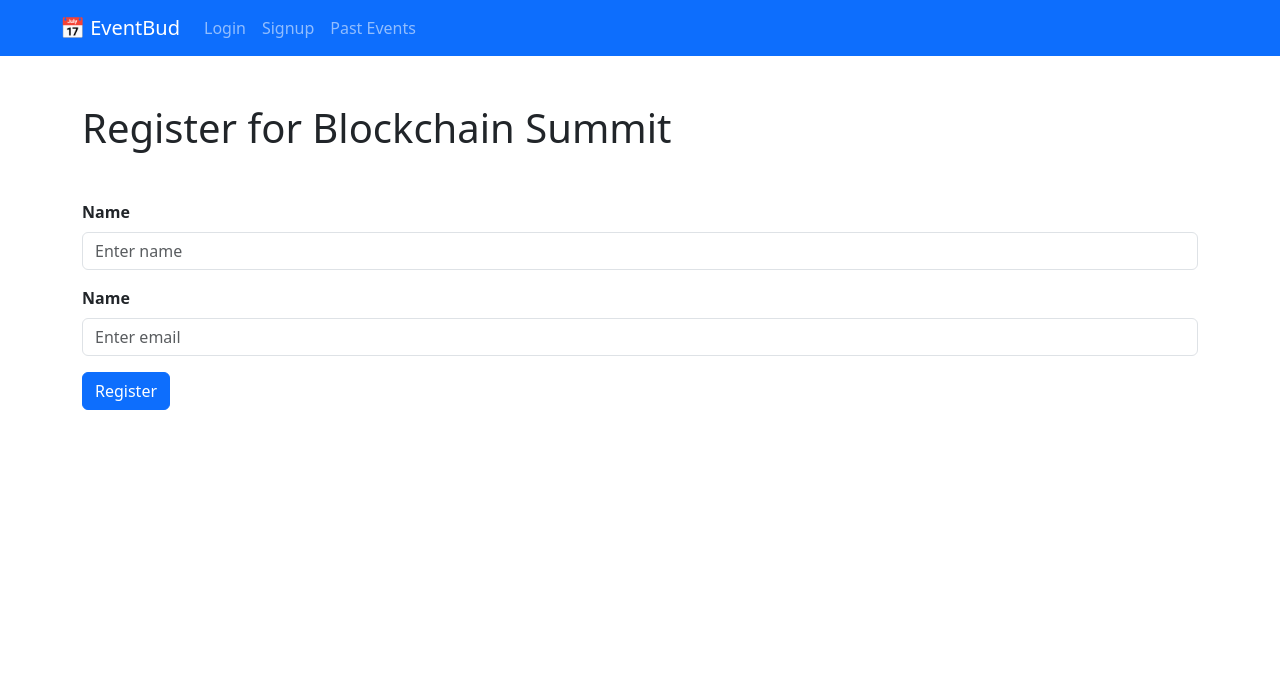
After one commit to nsec-vat-django/event-management-platform, a Django app: page /events/register/29/ in a window 1280 px wide. The commit adds this page. Shown: the top 698 px of the page. Run offline with Django 5.2, Linux system fonts and the light colour scheme; data comes from the database, SQL or seed files in the repository; both versions use the stored data as it was after the commit.

Commit message:
Add POC for event registration

```diff
--- a/mysite/events/admin.py
+++ b/mysite/events/admin.py
@@ -1,5 +1,6 @@
 from django.contrib import admin
-from .models import Event
+from .models import Event, Participant
 
 # Register your models here.
 admin.site.register(Event)
+admin.site.register(Participant)
--- a/mysite/events/models.py
+++ b/mysite/events/models.py
@@ -12,3 +12,12 @@ class Event(models.Model):
 
     def __str__(self):
         return self.title
+
+
+class Participant(models.Model):
+    name = models.CharField(max_length=200)
+    email = models.EmailField()
+    events = models.ManyToManyField(Event, related_name="participants")
+
+    def __str__(self):
+        return self.name
--- a/mysite/events/templates/events/layout.html
+++ b/mysite/events/templates/events/layout.html
@@ -39,17 +39,17 @@
           {% endif %}
           <li class="nav-item">
             {% if request.resolver_match.url_name == 'past_events' %}
-              <a class="nav-link" href="{% url 'events' %}">Upcoming Events</a>
+            <a class="nav-link" href="{% url 'events' %}">Upcoming Events</a>
             {% else %}
-              <a class="nav-link" href="{% url 'past_events' %}">Past Events</a>
+            <a class="nav-link" href="{% url 'past_events' %}">Past Events</a>
             {% endif %}
           </li>
           {% if user.is_authenticated %}
           <li class="nav-item">
             {% if request.resolver_match.url_name == 'my_events' %}
-              <a class="nav-link" href="{% url 'events' %}">Upcoming Events</a>
+            <a class="nav-link" href="{% url 'events' %}">Upcoming Events</a>
             {% else %}
-              <a class="nav-link" href="{% url 'my_events' %}">My Events</a>
+            <a class="nav-link" href="{% url 'my_events' %}">My Events</a>
             {% endif %}
           </li>
           {% endif %}
@@ -58,6 +58,14 @@
     </div>
   </nav>
 
+  <!-- messages -->
+  {% if messages %}
+  <ul class="messages">
+    {% for message in messages %}
+    <li{% if message.tags %} class="{{ message.tags }}" {% endif %}>{{ message }}</li>
+      {% endfor %}
+  </ul>
+  {% endif %}
   {% block content %} {% endblock %}
 
   <!-- footer  -->
--- a/mysite/events/templates/events/my_events.html
+++ b/mysite/events/templates/events/my_events.html
@@ -14,6 +14,9 @@
     <p>{{ event.date }}</p>
     <p>{{ event.location }}</p>
   </li>
+  <a href="{% url 'view_events' event.id %}" class="btn btn-outline-primary py-2 px-5 marginbtn">View</a>
+  <a href="{% url 'cancel_events' event.id %}" class="btn btn-outline-primary py-2 px-5 marginbtn">Cancel</a>
+  <a href="{% url 'edit_events' event.id %}" class="btn btn-outline-primary py-2 px-5 marginbtn">Edit</a>
   {% endfor %}
 </ul>
 {% else %}
--- /dev/null
+++ b/mysite/events/templates/events/register_events.html
@@ -0,0 +1,22 @@
+{% extends "events/layout.html" %}
+{% block title %}Register Event{% endblock %}
+{% block content %}
+
+<div class="container py-5">
+  <h1 class="mb-5">Register for {{ event.title }}</h1>
+  <form action="{% url 'register_events' event.id %}" method="POST">
+    {% csrf_token %}
+    <div class="mb-3 fw-bold">
+      <label for="exampleFormControlInput1" class="form-label">Name</label>
+      <input type="text" class="form-control" id="exampleFormControlInput1" placeholder="Enter name" required
+        name="name" />
+    </div>
+    <div class="mb-3 fw-bold">
+      <label for="exampleFormControlInput1" class="form-label">Name</label>
+      <input type="email" class="form-control" id="exampleFormControlInput1" placeholder="Enter email" required
+        name="email" />
+    </div>
+    <button class="btn btn-primary">Register</button>
+  </form>
+</div>
+{% endblock %}
--- a/mysite/events/templates/events/view_events.html
+++ b/mysite/events/templates/events/view_events.html
@@ -7,7 +7,7 @@
   <p>{{ event.description }}</p>
   <p><strong>Date:</strong> {{ event.date }}</p>
   <p><strong>Location:</strong> {{ event.location }}</p>
-  <a href="{% url 'events' %}">Back to Event List</a>
-  <a href="{% url 'events' %}">Register</a>
+  <a class="btn btn-primary" href="{% url 'events' %}">Back to Event List</a>
+  <a class="btn btn-primary" href="{% url 'register_events' event.id %}">Register</a>
 </body>
 {% endblock %}
--- a/mysite/events/urls.py
+++ b/mysite/events/urls.py
@@ -6,7 +6,8 @@ urlpatterns = [
     path("add/", views.add_events, name="add_events"),
     path("past/", views.past_events, name="past_events"),
     path("view/<int:event_id>/", views.view_events, name="view_events"),
+    path("register/<int:event_id>/", views.register_events, name="register_events"),
     path("edit/<int:event_id>/", views.edit_events, name="edit_events"),
     path("cancel/<int:event_id>/", views.cancel_events, name="cancel_events"),
-    path("my_events/", views.my_events, name="my_events"),
+    path("my/", views.my_events, name="my_events"),
 ]
--- a/mysite/events/views.py
+++ b/mysite/events/views.py
@@ -1,7 +1,7 @@
 from django.shortcuts import get_object_or_404, render, redirect
 from django.utils import timezone
-from datetime import datetime
-from events.models import Event
+from django.contrib import messages
+from events.models import Event, Participant
 from django.contrib.auth.decorators import login_required
 
 
@@ -23,6 +23,19 @@ def view_events(request, event_id):
     return render(request, "events/view_events.html", {"event": event})
 
 
+def register_events(request, event_id):
+    event = get_object_or_404(Event, pk=event_id)
+    if request.method == "POST":
+        participant = Participant()
+        participant.name = request.POST.get("name")
+        participant.email = request.POST.get("email")
+        participant.save()
+        event.participants.add(participant)
+        messages.success(request, "Registration Successful!")
+        return redirect("events")
+    return render(request, "events/register_events.html", {"event": event})
+
+
 def add_events(request):
     if request.method == "POST":
         # fetch data
@@ -41,7 +54,7 @@ def add_events(request):
 
         # saving the data in database
         event.save()
-
+        messages.success(request, "Event Creation Successful!")
         return redirect("events")
     return render(request, "events/add_events.html", {})
 
@@ -54,6 +67,7 @@ def edit_events(request, event_id):
         event.date = request.POST.get("date") + " " + request.POST.get("time")
         event.location = request.POST.get("location")
         event.save()
+        messages.success(request, "Edit Event Successful!")
         return redirect("events")
     else:
         context = {"event": event}
@@ -63,6 +77,7 @@ def edit_events(request, event_id):
 def cancel_events(request, event_id):
     event = get_object_or_404(Event, pk=event_id)
     event.delete()
+    messages.success(request, "Event Deletion Successful!")
     return redirect("events")
 
 
```
Also changed, not shown: README.md, mysite/db.sqlite3, mysite/events/migrations/0003_participant.py (added). Lines whose indentation alone changed are shown as unchanged.
